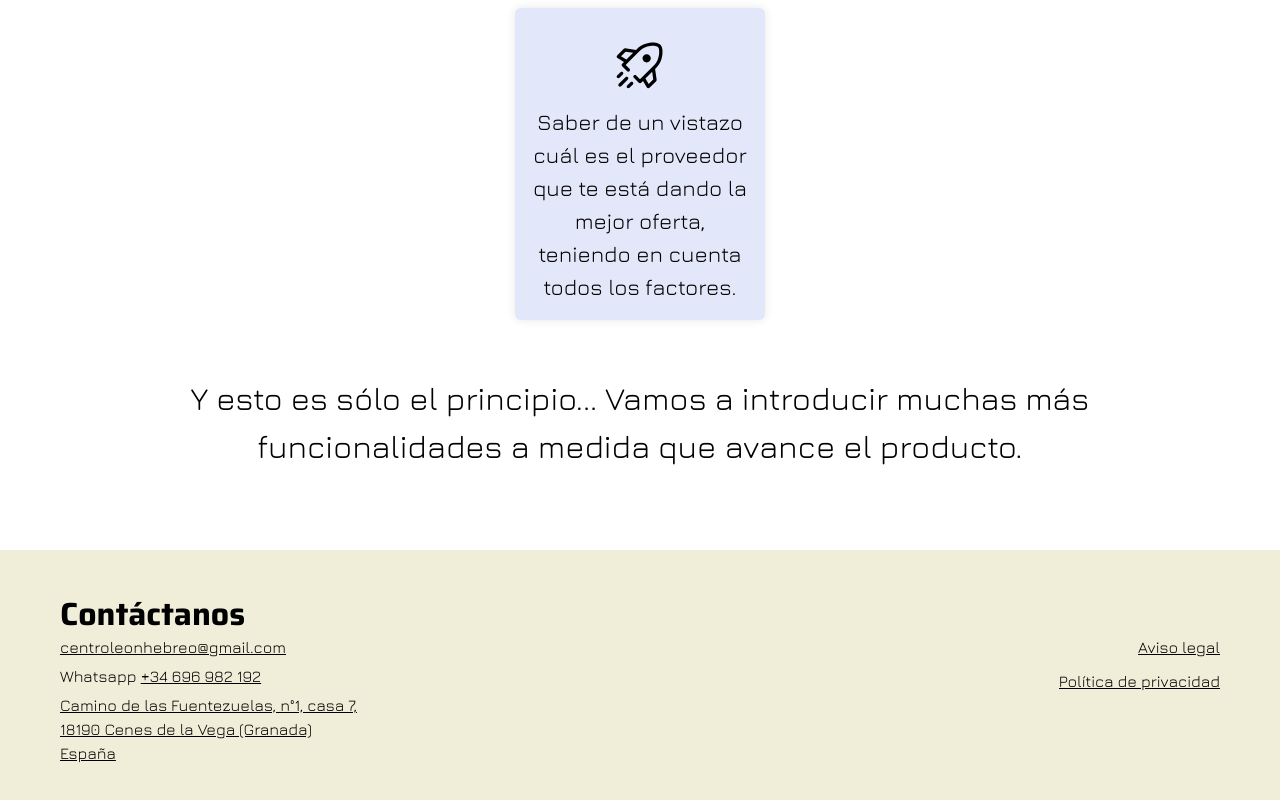
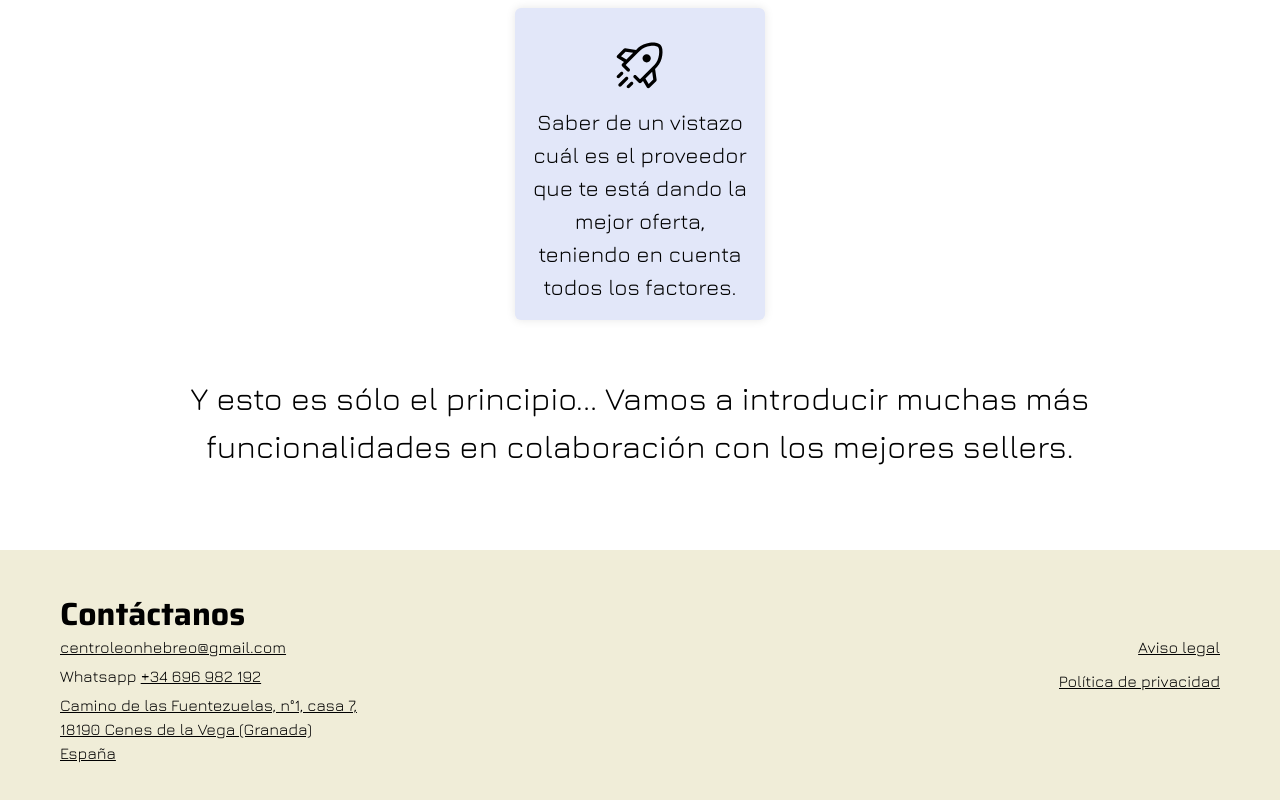
Before and after one commit to ferpar/home-agiliza, a Next.js app: page / in a window 1280 px wide. Shown: the part 2199-2999 px from the top of the page. Built offline with nearby package versions, Linux system fonts and the light colour scheme.

Commit message:
minor tweak to string

```diff
--- a/src/components/About/About.js
+++ b/src/components/About/About.js
@@ -17,7 +17,7 @@ export default function About() {
           <FeatureArray />
           <br/>
           <br/>
-          <p style={{fontSize: "2rem"}}>Y esto es sólo el principio... Vamos a introducir muchas más funcionalidades a medida que avance el producto.</p>
+          <p style={{fontSize: "2rem"}}>Y esto es sólo el principio... Vamos a introducir muchas más funcionalidades en colaboración con los mejores sellers.</p>
       </div>
     </section>
   );
```
